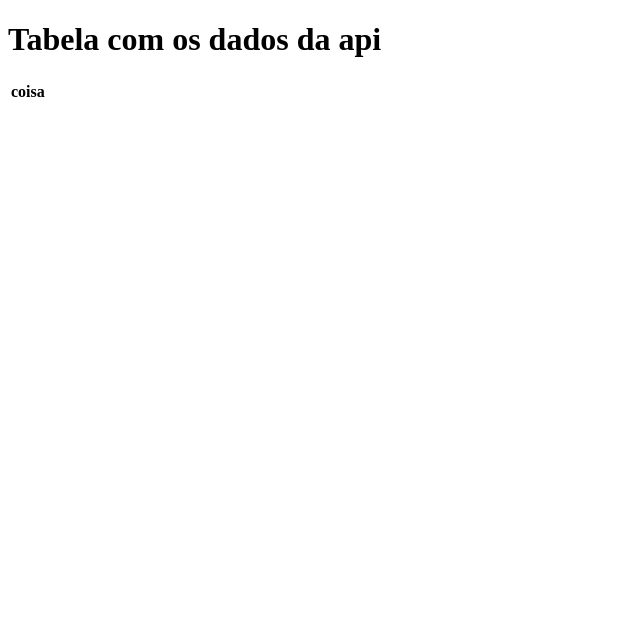
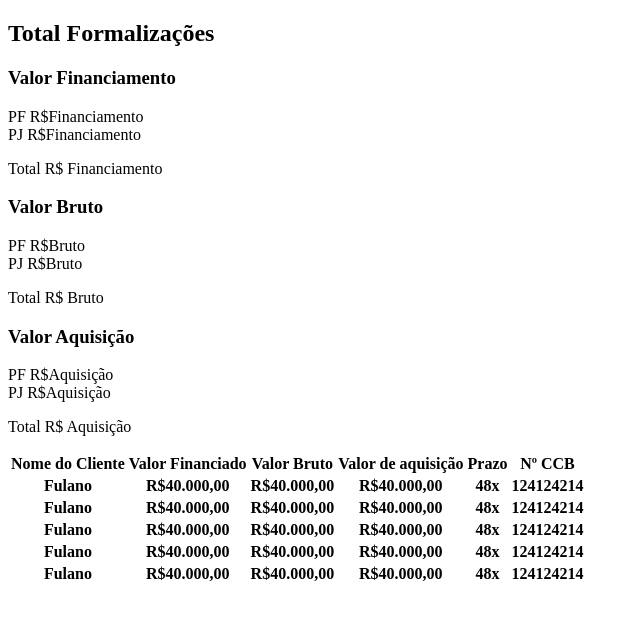
Before and after one commit to aragaolala/tf-solfacil, a React (Create React App) app: page /feed in a window 1280 px wide. Shown: the top 620 px of the page, without its empty margins (0-640 px from the left). Built offline with nearby package versions, Linux system fonts and the light colour scheme.

Commit message:
Estrutura  do feed (tabela + somatoria)

```diff
--- a/src/App.js
+++ /dev/null
@@ -1,13 +0,0 @@
-import {Table} from "../src/components/Table.js";
-
-const App = () => {
-
-  return (
-   <div className="table_container">
-    <h1>Tabela com os dados da api</h1>
-    <Table/>
-</div>
-  );
- };
-
-export default App;
--- /dev/null
+++ b/src/components/Footer.js
@@ -0,0 +1 @@
+// botão'Voltar' (LogOut)
--- /dev/null
+++ b/src/components/Header.js
@@ -0,0 +1 @@
+// <button>  + "Formalizações aprovadas" +  <button> Gerar CNAB </button>
--- /dev/null
+++ b/src/components/Overrall.js
@@ -0,0 +1,17 @@
+export function Overrall ({
+    value
+})
+{
+    return(
+        <>
+        <h3> Valor {value} </h3>
+
+            <div className='sumContainer'>
+                <div className='totalSum'>   PF R${value}</div>
+                <div className='totalSum'>   PJ R${value}</div>
+            </div>
+        <p className='GlobalSumResult'>  Total R$ {value} </p>
+        </>
+
+    )
+}
--- a/src/components/Table.js
+++ b/src/components/Table.js
@@ -1,17 +1,20 @@
-import {TableBody} from "../components/TableBody.js";
-import {TableHead} from "../components/TableHead.js";
+import { TableHead } from "../components/TableHead.js";
+import { TableBody } from "../components/TableBody.js";
 // import { useState, useEffect } from "react";
 // import axios from "axios";
 
-export function Table ()
-{
-    return (
-        <>
+export function Table() {
+  return (
+    <>
       <table className="table">
-        <TableHead
-        label= "coisa"/>
-        <TableBody />
+        <TableHead value= {['Nome do Cliente', 'Valor Financiado', 'Valor Bruto', 'Valor de aquisição','Prazo','Nº CCB']} />
+
+        <TableBody value= {['Fulano', 'R$40.000,00', 'R$40.000,00', 'R$40.000,00','48x','124124214']} />
+        <TableBody value= {['Fulano', 'R$40.000,00', 'R$40.000,00', 'R$40.000,00','48x','124124214']} />
+        <TableBody value= {['Fulano', 'R$40.000,00', 'R$40.000,00', 'R$40.000,00','48x','124124214']} />
+        <TableBody value= {['Fulano', 'R$40.000,00', 'R$40.000,00', 'R$40.000,00','48x','124124214']} />
+        <TableBody value= {['Fulano', 'R$40.000,00', 'R$40.000,00', 'R$40.000,00','48x','124124214']} />
       </table>
     </>
-    )
+  );
 }
--- a/src/components/TableBody.js
+++ b/src/components/TableBody.js
@@ -1,9 +1,11 @@
-export function TableBody (){
+export function TableBody ({
+    value,
+}){
     return (
         <tbody>
             <tr>
-            <td></td>
-        </tr>
+            {value.map(item=><th>{item}</th>)}
+            </tr>
     </tbody>
     )
 };
--- a/src/components/TableHead.js
+++ b/src/components/TableHead.js
@@ -1,15 +1,12 @@
 export function TableHead  ({
-label
+value,
+className
 })
 {
   return (
     <thead>
-      <tr>
-        <th>
-
-        {label}
-
-        </th>
+      <tr className="headerTable">
+        {value.map(item=><th>{item}</th>)}
       </tr>
     </thead>
   );
--- /dev/null
+++ b/src/feed.css
@@ -0,0 +1,4 @@
+.tableUpperContent{
+    background-color: white;
+}
+.tableUpperContent>
--- /dev/null
+++ b/src/feed.js
@@ -0,0 +1,30 @@
+import {Table} from "./components/Table.js";
+import{Overrall} from "./components/Overrall.js";
+
+
+const Feed = () => {
+
+  return (
+
+// Aqui entraria o component Header
+    <>
+    <section className="tableUpperContent">
+      <h2>  Total Formalizações </h2>
+
+      <div className="sumContainers">
+        <Overrall value={'Financiamento'} />
+        <Overrall value={'Bruto'} />
+        <Overrall value={'Aquisição'} />
+      </div>
+    </section>
+
+    <section className="tableContainer">
+        <Table />
+    </section>
+    </>
+// Aqui entraria o component Footer
+
+  )
+}
+
+export default Feed;
--- a/src/index.js
+++ b/src/index.js
@@ -1,11 +1,11 @@
 import React from 'react';
 import ReactDOM from 'react-dom/client';
-import App from './App';
+import Feed from './Feed';
 
 
 const root = ReactDOM.createRoot(document.getElementById('root'));
 root.render(
   <React.StrictMode>
-    <App />
+    <Feed />
   </React.StrictMode>
 );
--- /dev/null
+++ b/src/useSortableTable.js
@@ -0,0 +1 @@
+// aqui seria a função para ordenar//
```
